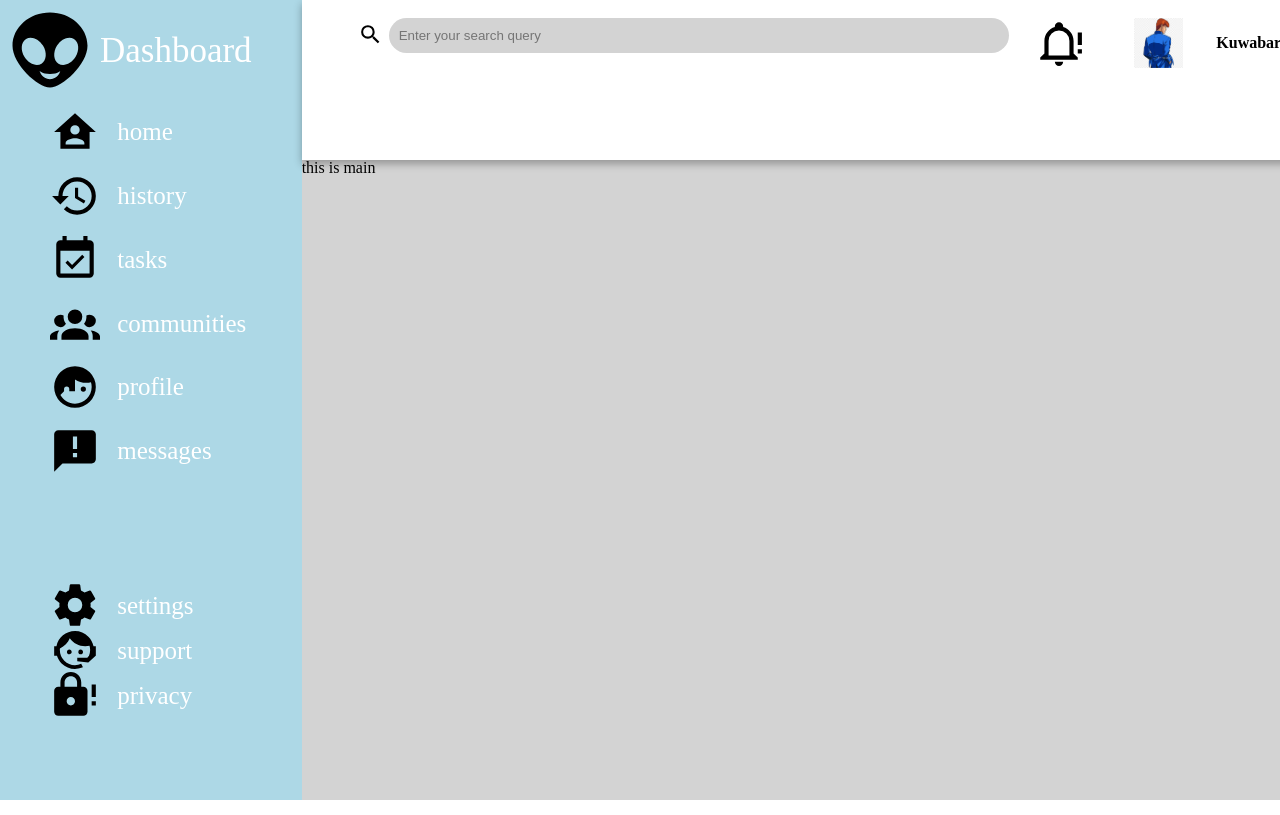
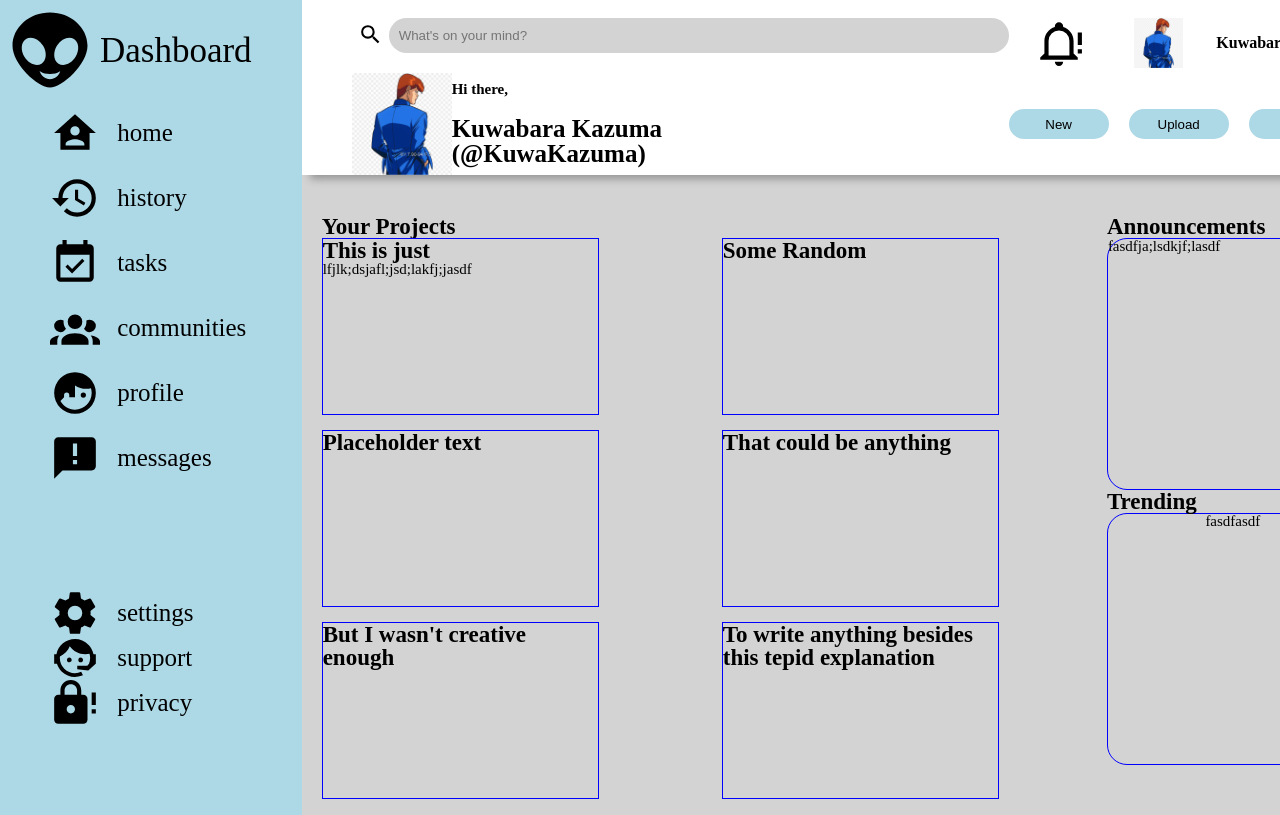
Before and after one commit to WiredGuitars/admin-dashboard, a plain HTML site: page index.html in a window 1280 px wide. Shown: the top 815 px of the page. Drawn offline with Linux system fonts and the light colour scheme.

Commit message:
virsatus wants to see this

```diff
--- a/index.html
+++ b/index.html
@@ -44,16 +44,9 @@
             <label for="search_query">
               <div class="form-wrapper">
                   <button type="submit">
-                    <img src="images/magnify.svg" alt="magnifying glass" /></button
-                              ></label>
-                              <input
-                  type="text"
-                  id="search_query"
-                  name="q"
-                  placeholder="Enter your search query"
-                              />
+                    <img src="images/magnify.svg" alt="magnifying glass" /></button>
+                        <input type="text" id="search_query" name="q" placeholder="What's on your mind?"/>
               </div>
-          </form>
         </div>
         <div class="header-user-info">
           <img src="images/bell-alert-outline.svg" alt="notifications" />
@@ -63,8 +56,39 @@
           />
           <p>Kuwabara Kazuma</p>
         </div>
+        <div class="header-user-greet">
+            <img src="images/kuwabara.png" alt="bigger pic kuwabara">
+            <div class="user-greet">Hi there,</div>
+            <div class="username">Kuwabara Kazuma (@KuwaKazuma)</div>
+        </div>
+          <div class="header-user-buttons">
+            <button class="new-button">New</button>
+            <button class="new-button">Upload</button>
+            <button class="new-button">Share</button>
+          </div>
       </div>
-      <div class="main">this is main</div>
+      <div class="main">
+        <div class="head-project">
+          <h1>Your Projects</h1>
+        <div class="main-projects">
+            <div class="main-boxes"><h1>This is just</h1>lfjlk;dsjafl;jsd;lakfj;jasdf</div>
+            <div class="main-boxes"><h1>Some Random</h1></div>
+            <div class="main-boxes"><h1>Placeholder text</h1></div>
+            <div class="main-boxes"><h1>That could be anything</h1></div>
+            <div class="main-boxes"><h1>But I wasn't creative enough</h1></div>
+            <div class="main-boxes"><h1>To write anything besides this tepid explanation</h1></div>
+        </div>
+      </div>
+      <div class="head-announcement">
+        <h1>Announcements</h1>
+      <div class="main-announcements">
+        fasdfja;lsdkjf;lasdf
+      </div>
+      <div class="head-trending"><h1>Trending</h1>
+        <div class="main-trending">fasdfasdf
+        </div>
+      </div>
     </div>
+  </div>
   </body>
 </html>
--- a/styles.css
+++ b/styles.css
@@ -129,14 +129,12 @@
 }
 .dashboard-container {
   display: grid;
-  color: white;
+  color: black;
   background-color: lightblue;
   grid-template-columns: auto 1fr;
   grid-template-rows: 0.35fr auto auto;
   grid-row: 1 / -1;
   padding-right: 50px;
-  position: relative;
-  z-index: 1;
 }
 .dash-head {
   display: flex;
@@ -186,10 +184,9 @@
   grid-template-rows: 55px 1fr;
   justify-content: space-between;
   padding-right: 30px;
-  box-shadow: 0 4px 8px rgba(0, 0, 0, 0.3);
+  box-shadow: 8px 4px 8px rgba(0, 0, 0, 0.3);
   position: relative;
   z-index: 1;
-
 }
 .header-user-info {
   display: grid;
@@ -201,12 +198,6 @@
 .header-user-info img {
   height: 50px;
   width: auto;
-}
-.main {
-  grid-column: 2 / 3;
-  background-color: lightgray;
-  position: relative;
-  z-index: -1;
 }
 .form-wrapper {
   display: flex;
@@ -236,3 +227,90 @@
 form {
   border-radius: 15px;
 }
+.header-user-greet {
+  display: grid;
+  align-items: center;
+  width: 400px;
+  grid-template-columns: 100px 2fr;
+  grid-template-rows: auto auto;
+}
+.user-greet {
+  font-size: 15px;
+  font-weight: 700;
+  grid-row: 1 / 2;
+  grid-column: 2 / 3;
+}
+.header-user-greet .username {
+  font-size: 25px;
+  font-weight: 700;
+  grid-row: 2 / 3;
+  grid-column: 2 / 3;
+}
+.header-user-greet img {
+  grid-column: 1 / 2;
+  grid-row: 1 / 2 span;
+}
+.new-button {
+  width: 100px;
+  background-color: lightblue;
+  color: black;
+  height: 30px;
+  border-radius: 20px;
+}
+.header-user-buttons {
+  display: flex;
+  align-items: center;
+  gap: 20px;
+}
+.main {
+  grid-column: 2 / 3;
+  background-color: lightgray;
+  position: relative;
+  z-index: -1;
+  display: grid;
+  grid-template-columns: 3fr 1fr;
+  grid-template-rows: 50px 250px 250px;
+  font-size: 15px;
+  padding: 40px 20px 50px;
+}
+
+.main-projects {
+  display: grid;
+  grid-row: 2 / 4 ;
+  grid-column: 1 / 3;
+  grid-template-columns: repeat(auto-fit, minmax(300px, 1fr));
+  grid-auto-rows: max-content;
+  gap: 15px;
+
+}
+.main-boxes {
+  width: 275px;
+  height: 175px;
+  border: solid blue 1px;
+}
+.main h1 {
+  font-weight: 700;
+  font-size: 23px;
+}
+.main-announcements {
+  grid-row: 2 / 4;
+  grid-column: 3 / 4;
+  border: solid 1px blue;
+  width: 250px;
+  height: 250px;
+  border-radius: 20px;
+}
+.head-trending{
+  grid-row: 4/5;
+  grid-column: 3/4;
+}
+.main-trending {
+  display: grid;
+  grid-row: 1 / 3;
+  grid-column: 3 / 4;
+  border: solid 1px blue;
+  width: 250px;
+  height: 250px;
+  border-radius: 20px;
+  text-align: center;
+}
```
